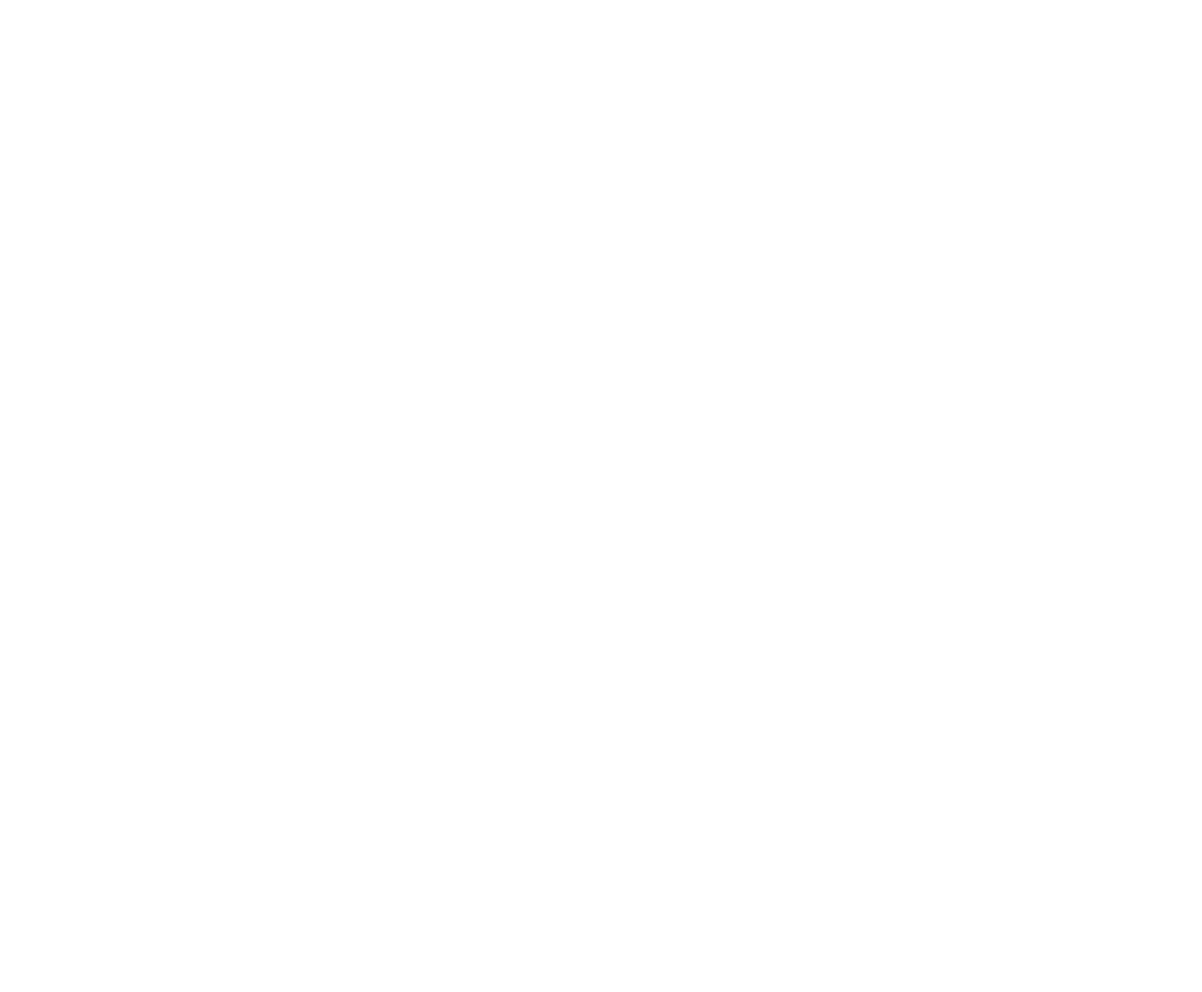
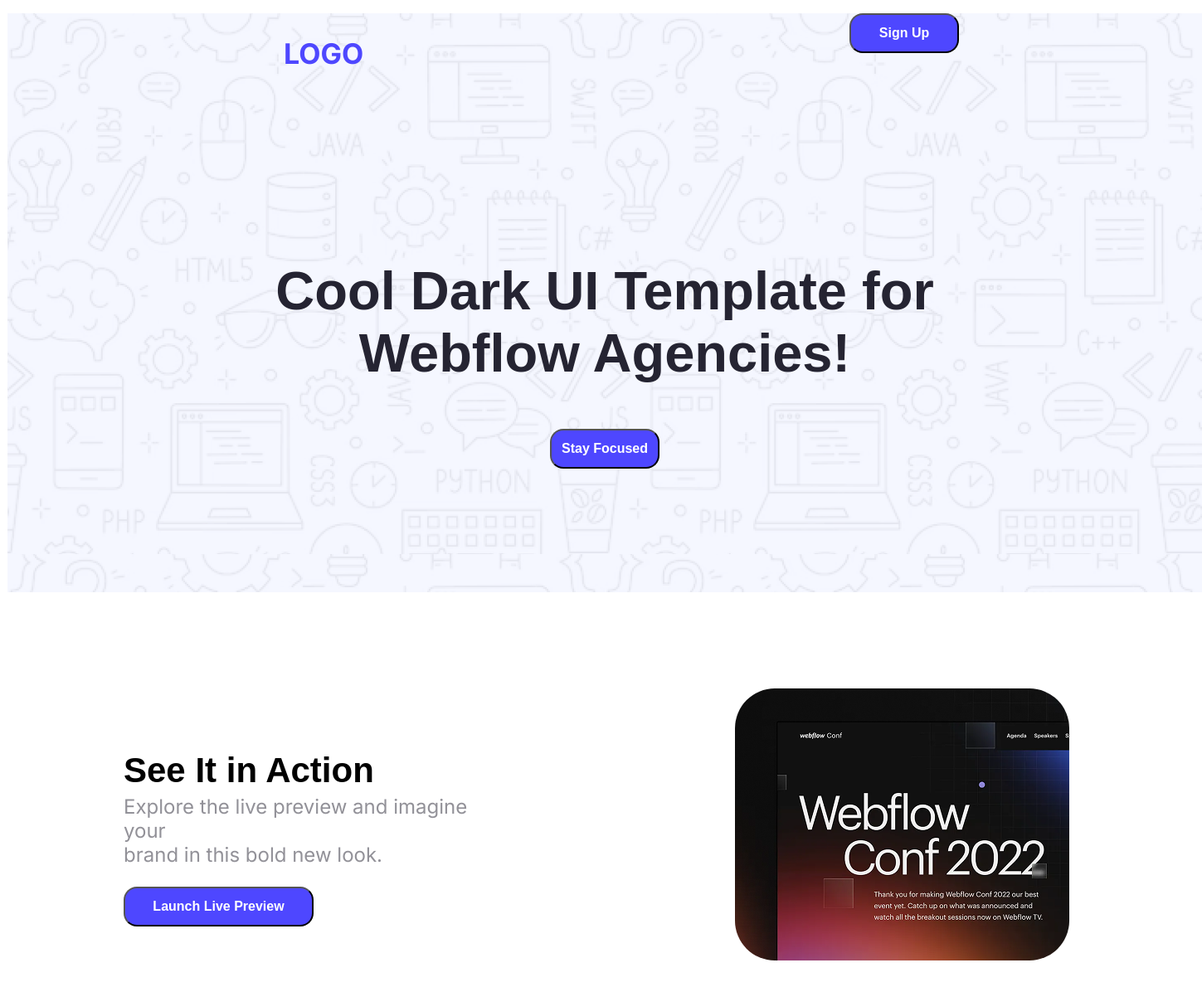
Before and after one commit to Dibakar-Biswas/assignment-1, a plain HTML site: page index.html in a window 1280 px wide. Shown: the whole page at 83% size, 1449 px wide, since content can reach past the window. Before the commit the page ends 800 px from the top, so only its background shows below. Drawn offline with Linux system fonts and the light colour scheme; a web font is replaced by a local one.

Commit message:
added header and action secion

```diff
--- a/index.html
+++ b/index.html
@@ -3,9 +3,43 @@
 <head>
     <meta charset="UTF-8">
     <meta name="viewport" content="width=device-width, initial-scale=1.0">
-    <title>Document</title>
+    <title>Landing-Launchpad</title>
+    <link rel="preconnect" href="https://fonts.googleapis.com">
+    <link rel="preconnect" href="https://fonts.gstatic.com" crossorigin>
+    <link href="https://fonts.googleapis.com/css2?family=Raleway+Dots&display=swap" rel="stylesheet">
+    <link rel="preconnect" href="https://fonts.googleapis.com">
+    <link rel="preconnect" href="https://fonts.gstatic.com" crossorigin>
+    <link href="https://fonts.googleapis.com/css2?family=Inter:ital,opsz,wght@0,14..32,100..900;1,14..32,100..900&display=swap" rel="stylesheet">
+    <link rel="stylesheet" href="styles/assign.css">
 </head>
-<body>
+<body class="raleway">
+    <header class="banner">
+        <nav>
+            <ul class="loup">
+                <li><h2 class="inter">LOGO</h2></li>
+                <li><button class="btn-sign">Sign Up</button></li>
+            </ul>
+        </nav>
+        <div class="agency">
+            <h2 class="dark">Cool Dark UI Template for<br> Webflow Agencies!</h2>
+            <button class="stfo">Stay Focused</button>
+            <!-- <p class="stfo">Stay Focused</p> -->
+        </div>
+    </header>
+    <main>
+        <section class="action">
+            <div class="see-tion">
+                <h4 class="seem">See It in Action</h4>
+                <p class="brand">Explore the live preview and imagine your<br> brand in this bold new look.</p>
+                <button class="launch-btn">Launch Live Preview</button>
+            </div>
+            <div>
+                <img class="wc-mini" src="./Assets/wc-mini.png" alt="">
+            </div>
+        </section>
+    </main>
+    <footer>
 
+    </footer>
 </body>
 </html>
--- /dev/null
+++ b/styles/assign.css
@@ -0,0 +1,106 @@
+.raleway{
+  font-family: "Raleway Dots", sans-serif;
+  font-weight: 400;
+  font-style: normal;
+}
+
+/* header-section styles */
+.banner{
+    background-image: url("../Assets/Hero-bg.png");
+    width: 1440px;
+    height: 698px;
+    margin: 0px 1px 116px 1px;
+    text-align: center;
+    justify-content: center;
+    align-items: center;
+}
+.loup{
+    justify-content: space-around;
+}
+nav{
+    text-decoration: none;
+
+}
+nav ul{
+    display: flex;
+}
+nav ul li{
+    list-style: none;
+}
+.inter{
+  font-family: "Inter", sans-serif;
+  font-optical-sizing: auto;
+  font-weight:bold;
+  font-style: normal;
+  color: #4E47FF;
+  font-size: 34px;
+}
+
+
+.btn-sign{
+    height: 48px;
+    width: 132px;
+    color: #FFFFFF;
+    font-size: 16px;
+    font-weight: bold;
+    background-color: #4E47FF;
+    border-radius: 16px;
+}
+.agency{
+    text-align: center;
+    margin-top: 200px;
+}
+.dark{
+    color: #252432;
+    font-weight: bold;
+    font-size: 65px;
+}
+.stfo{
+    height: 48px;
+    width: 132px;
+    color: #FFFFFF;
+    font-size: 16px;
+    font-weight: bold;
+    background-color: #4E47FF;
+    border-radius: 16px;
+}
+
+.action{
+    display: flex;
+    height: 328px;
+    width: 1140px;
+    margin: 0px 159px 116px 141px;
+}
+.see-tion{
+    margin-top: 19px;
+    /* gap: 3px; */
+}
+.seem{
+    font-size: 42px;
+    color: black;
+    font-weight: bold;
+    margin-bottom: 5px;
+}
+.brand{
+    font-family: "Inter", sans-serif;
+    margin-top: 2px;
+    font-size: 24px;
+    color: rgba(37, 36, 50, 0.5);
+    font-style: normal;
+}
+.launch-btn{
+    height: 48px;
+    width: 229px;
+    color: #FFFFFF;
+    font-size: 16px;
+    font-weight: bold;
+    background-color: #4E47FF;
+    border-radius: 16px;
+    /* padding: 36px; */
+}
+.wc-mini{
+    height: 328px;
+    width: 403px;
+    border-radius: 48px;
+    margin-left: 282px;
+}
```
